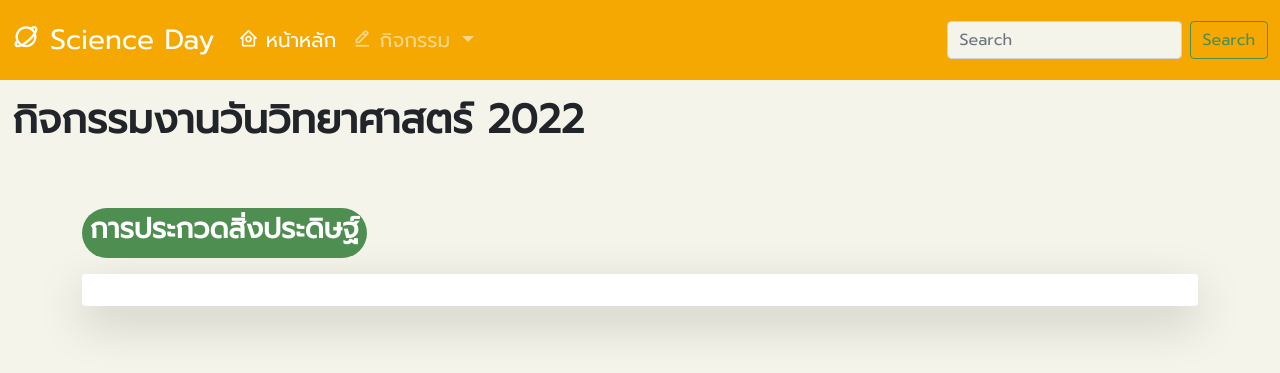
After one commit to jamornP/science, a PHP site: page /tcpdf/sciday/pages/artifact.php in a window 1280 px wide. The commit adds this page. Shown: the top 373 px of the page. Run offline with PHP 8.4, Linux system fonts and the light colour scheme; some web fonts are replaced.

Commit message:
สิ่งประดิษ

```diff
--- a/sciday/components/navbar.php
+++ b/sciday/components/navbar.php
@@ -17,7 +17,7 @@
                     <i class='bx bx-edit-alt'></i> กิจกรรม
             </a>
                     <ul class="dropdown-menu" aria-labelledby="navbarScrollingDropdown">
-                        <li><a class="dropdown-item" href="#"><i class='bx bx-chevron-right-circle' ></i> การประกวดสิ่งประดิษฐ์</a></li>
+                        <li><a class="dropdown-item" href="/science/sciday/pages/artifact.php"><i class='bx bx-chevron-right-circle' ></i> การประกวดสิ่งประดิษฐ์</a></li>
                         <li><a class="dropdown-item" href="#"><i class='bx bx-chevron-right-circle' ></i> การประกวดโครงงาน</a></li>
                         <li><a class="dropdown-item" href="#"><i class='bx bx-chevron-right-circle' ></i> การประกวดโครงงาน IoT</a></li>
                         <li><a class="dropdown-item" href="#"><i class='bx bx-chevron-right-circle' ></i> การแข่งขันตอบปัญหา</a></li>
--- /dev/null
+++ b/sciday/pages/artifact.php
@@ -0,0 +1,25 @@
+<!DOCTYPE html>
+<html lang="en">
+<head>
+    <meta charset="UTF-8">
+    <meta http-equiv="X-UA-Compatible" content="IE=edge">
+    <meta name="viewport" content="width=device-width, initial-scale=1.0">
+    <title>Sci-Day2022</title>
+    <?php require $_SERVER['DOCUMENT_ROOT']."/science/sciday/components/link.php";?>
+</head>
+<body class="font-prompt">
+    <?php require $_SERVER['DOCUMENT_ROOT']."/science/sciday/components/navbar.php";?>
+    <div class="container-fluid">
+        <h1 class="mt-3"><b>กิจกรรมงานวันวิทยาศาสตร์ 2022</span></b></h1>
+    </div>
+
+    <div class="container mt-3">
+
+
+        <span class="badge rounded-pill bg-success mt-5"><h3><b> การประกวดสิ่งประดิษฐ์ </b></h3></span>
+        <div class="shadow-lg p-3 mb-5 bg-white rounded mt-3">
+        </div>
+
+    </div>
+</body>
+</html>
```
